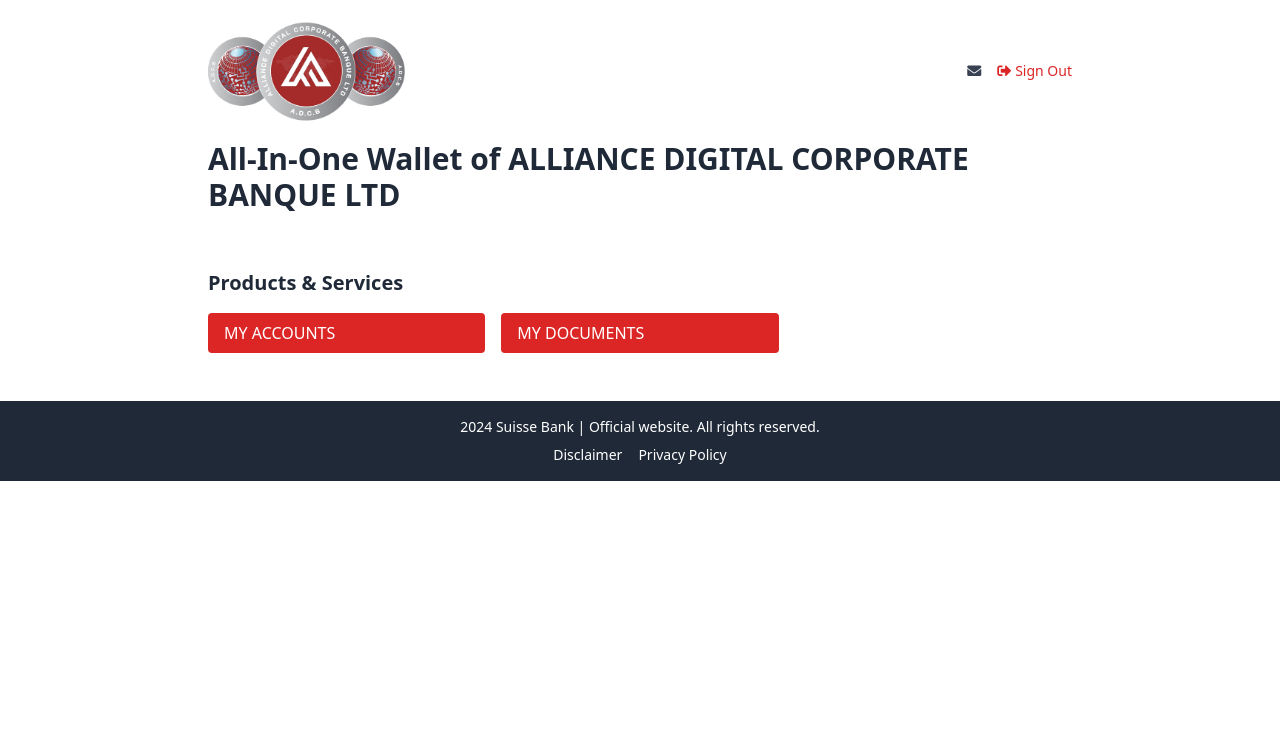
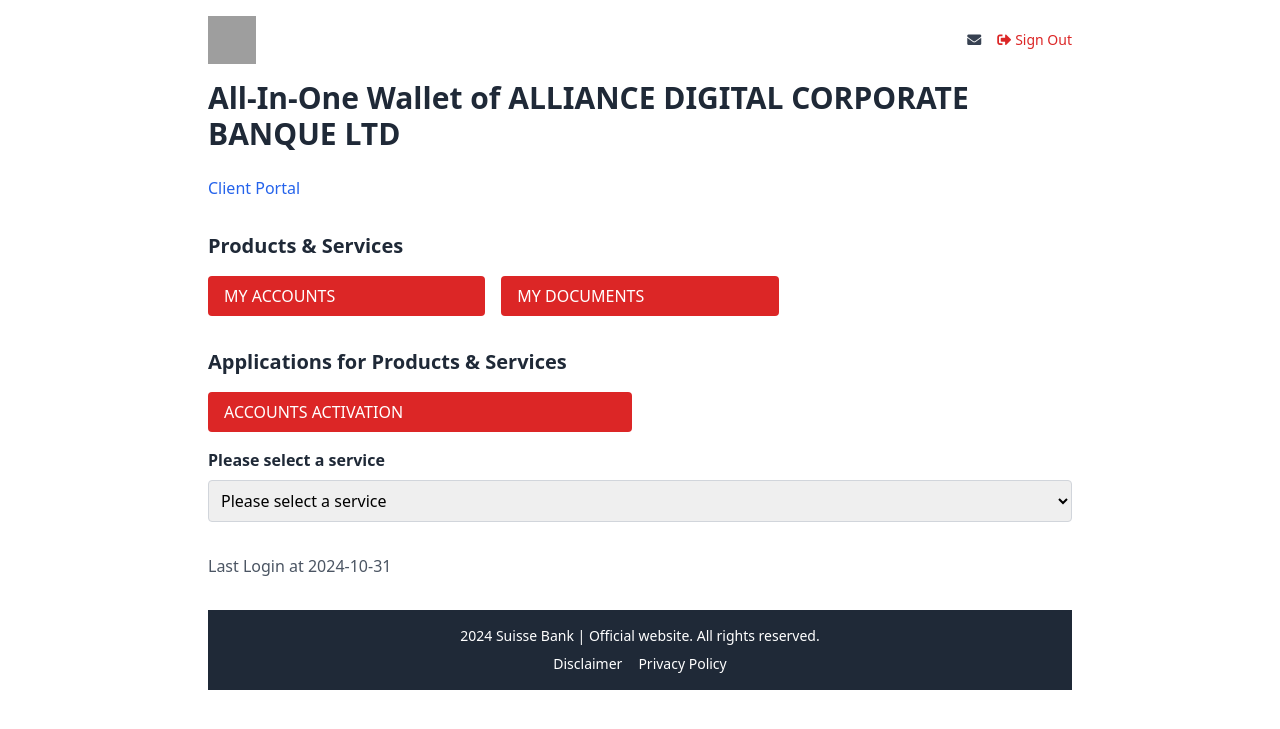
Before and after one commit to Memoonakram/Simplified-Banking-System, a PHP site: page /user_dashboard.php in a window 1280 px wide. Shown: the top 729 px of the page. Run offline with PHP 8.4, Linux system fonts and the light colour scheme; the visitor is signed in with stand-in values (Sample User, id 1); some libraries are stand-ins or nearby versions; grey boxes are pictures that could not be loaded.

Commit message:
Add files via upload

```diff
--- a/user_dashboard.php
+++ b/user_dashboard.php
@@ -58,7 +58,7 @@
  <body class="bg-white-100">
   <div class="max-w-4xl mx-auto p-4">
    <div class="flex justify-between items-center mb-4">
-    <img alt="Company Logo" class="w-12-h-12" height="100" src="logo.png" width="200"/>
+    <img alt="Company Logo" class="w-12 h-12" height="50" src="https://storage.googleapis.com/a1aa/image/thD2nM46lPpVJldTVhh2rA8DLTw6p2Zsu8fFa6iJGapfetYnA.jpg" width="50"/>
     <div class="flex items-center space-x-4 text-sm text-gray-700">
      <span class="flex items-center space-x-1">
       <i class="fas fa-envelope"></i>
@@ -77,7 +77,7 @@
      All-In-One Wallet of ALLIANCE DIGITAL CORPORATE BANQUE LTD
     </h2>
     <br>
-    <!-- <a class="text-blue-600" href="#">Client Portal</a> -->
+    <a class="text-blue-600" href="#">Client Portal</a>
    </div>
    <div class="mb-8">
     <h2 class="text-xl font-bold text-gray-800 mb-4">Products &amp; Services</h2>
@@ -87,14 +87,14 @@
      <!-- <button class="bg-gray-400 text-white py-2 px-4 rounded">CRYPTO</button> -->
     </div>
    </div>
-   <!-- <div class="mb-8">
+   <div class="mb-8">
     <h2 class="text-xl font-bold text-gray-800 mb-4">Applications for Products &amp; Services</h2>
     <div class="grid grid-cols-2 gap-4">
-     <a href="account_activation.php" class="bg-red-600 text-white py-2 px-4 rounded inline-block">ACCOUNTS ACTIVATION</a> -->
+     <a href="account_activation.php" class="bg-red-600 text-white py-2 px-4 rounded inline-block">ACCOUNTS ACTIVATION</a>
      <!-- <button class="bg-red-600 text-white py-2 px-4 rounded">TRADE FINANCE</button> -->
-    <!-- </div> -->
+    </div>
     <!-- Dropdown for Trade Finance options -->
-    <!-- <div class="mt-4">
+    <div class="mt-4">
       <label for="trade-finance-service" class="block text-gray-800 font-bold">Please select a service</label>
       <select id="trade-finance-service" class="mt-2 w-full p-2 border border-gray-300 rounded" onchange="showButton()">
         <option>Please select a service</option>
@@ -104,15 +104,15 @@
         <option>Proof of Funds (POF)</option>
         <option>Warranty (AVAL)</option>
       </select>
-    </div> -->
+    </div>
     <!-- Button to start trade finance application -->
-    <!-- <div class="mt-4">
+    <div class="mt-4">
       <button id="trade-finance-button" class="bg-red-600 text-white py-2 px-4 rounded w-full" style="display:none;">
         START TRADE FINANCE APPLICATION NOW
       </button>
-    </div> -->
+    </div>
    </div>
-   <!-- <div class="text-gray-600 mb-8">Last Login at 2024-10-31</div> -->
+   <div class="text-gray-600 mb-8">Last Login at 2024-10-31</div>
    <footer class="bg-gray-800 text-white py-4">
     <div class="text-center text-sm">2024 Suisse Bank | Official website. All rights reserved.</div>
     <div class="flex justify-center space-x-4 mt-2 text-sm">
```
Also changed, not shown: user_details.php (+20 -14 lines).
